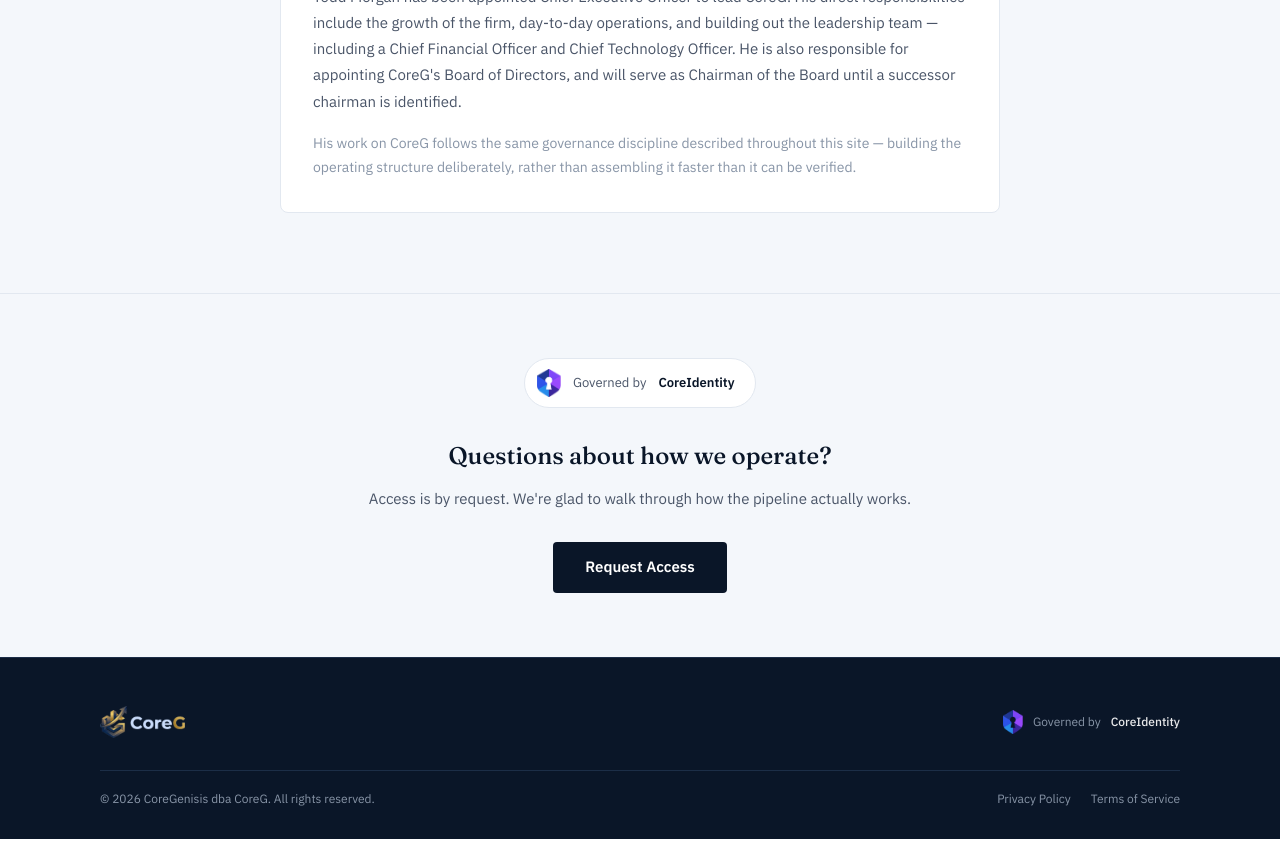
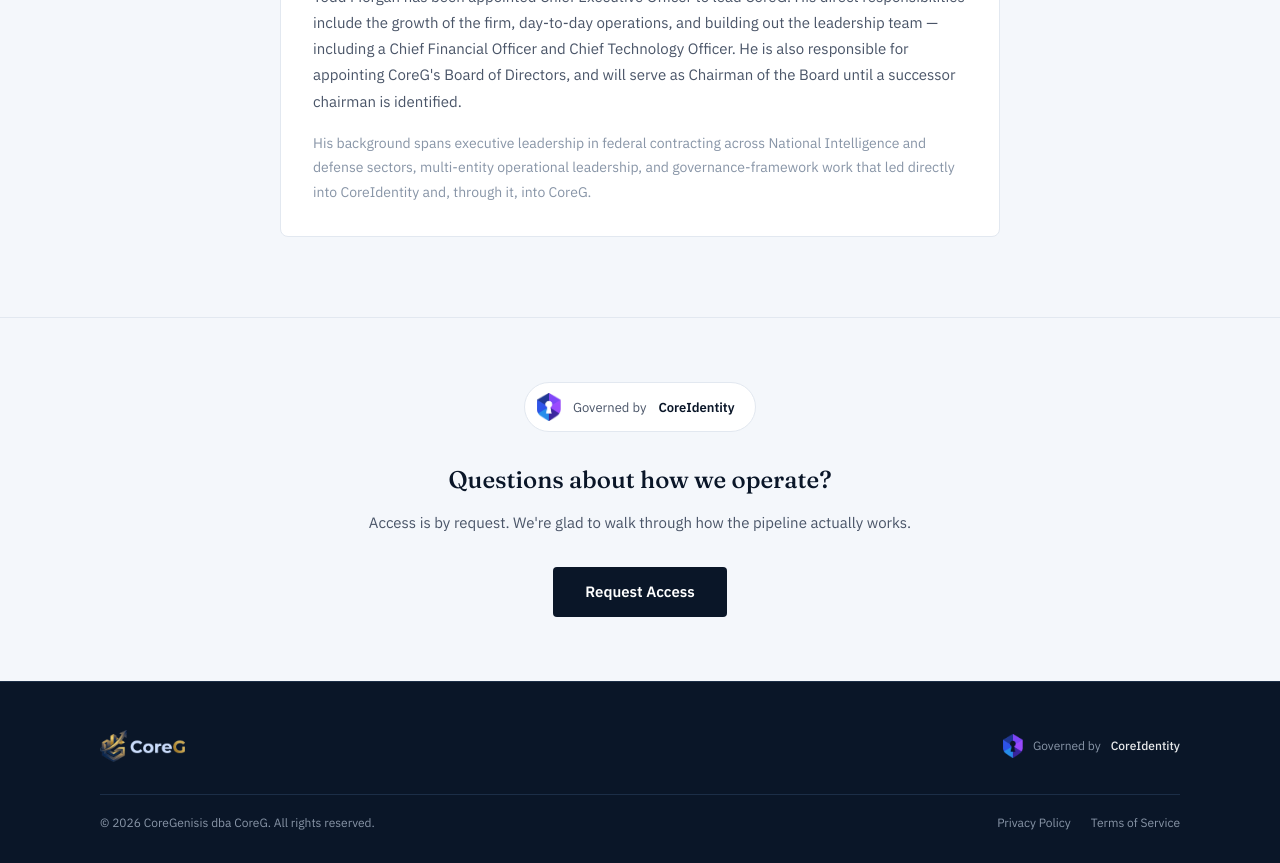
Before and after one commit to CoreGAdmin/coregenisis-site, a React (Vite) app: page /company in a window 1280 px wide. Shown: the part 1320-2183 px from the top of the page. Before the commit the page ends 2159 px from the top, so only its background shows below. Built offline with nearby package versions, Linux system fonts and the light colour scheme.

Commit message:
fix: replace invented CEO summary sentence with real, sourced background

```diff
--- a/src/pages/Company.jsx
+++ b/src/pages/Company.jsx
@@ -72,9 +72,10 @@ export default function Company() {
               Board until a successor chairman is identified.
             </p>
             <p className="text-[14px] text-slateLt leading-[1.75]">
-              His work on CoreG follows the same governance discipline described
-              throughout this site — building the operating structure deliberately,
-              rather than assembling it faster than it can be verified.
+              His background spans executive leadership in federal contracting
+              across National Intelligence and defense sectors, multi-entity
+              operational leadership, and governance-framework work that led
+              directly into CoreIdentity and, through it, into CoreG.
             </p>
           </div>
         </div>
```
